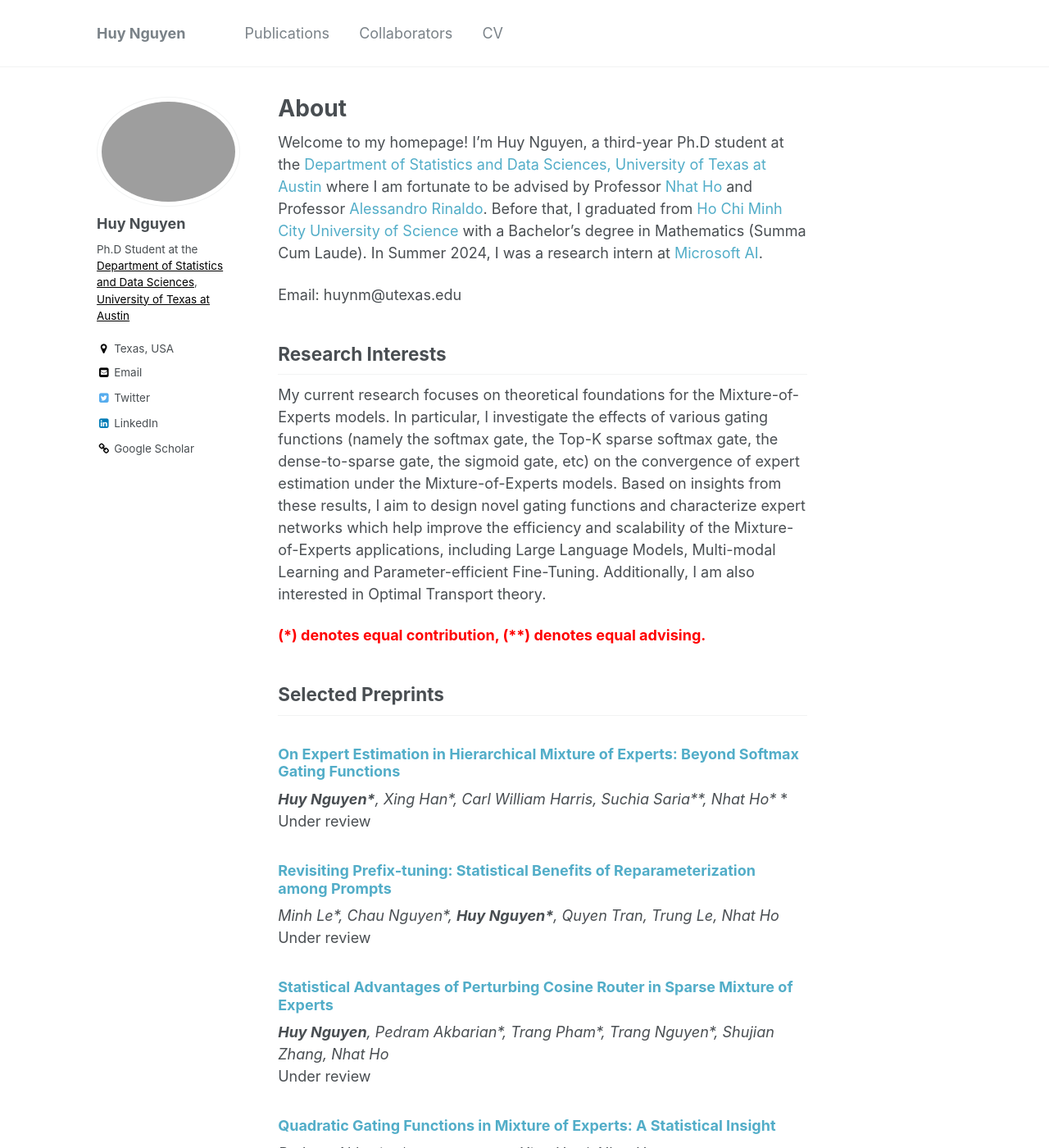
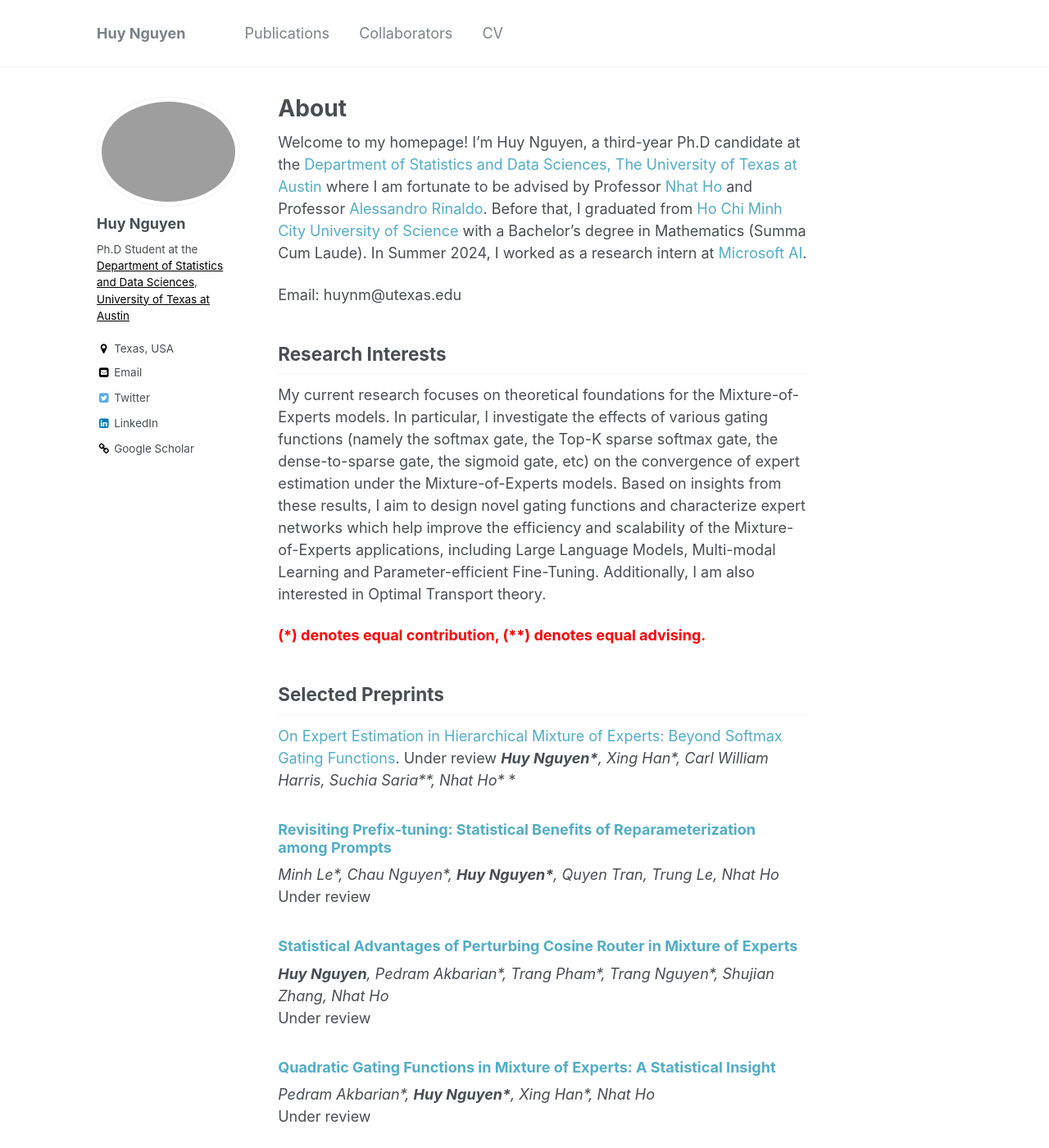
Before and after one commit to snowwhite2011/huyentrang0811.github.io, a Jekyll site: the page built from _pages/about.md, in a window 1280 px wide and 1400 px high. Shown: the whole window at 82% size. Built offline with Jekyll 4.4.1, drawn with Linux system fonts in a browser that asks for light colours; some of the changed text lies outside the part shown.

Commit message:
Update about.md

```diff
--- a/_pages/about.md
+++ b/_pages/about.md
@@ -11,7 +11,7 @@ redirect_from:
 {% include base_path %}
 
 
-Welcome to my homepage! I'm Huy Nguyen, a third-year Ph.D student at the [Department of Statistics and Data Sciences, University of Texas at Austin](https://stat.utexas.edu/) where I am fortunate to be advised by Professor [Nhat Ho](https://nhatptnk8912.github.io/) and Professor [Alessandro Rinaldo](https://arinaldo.github.io/). Before that, I graduated from [Ho Chi Minh City University of Science](https://en.hcmus.edu.vn/) with a Bachelor's degree in Mathematics (Summa Cum Laude). In Summer 2024, I was a research intern at [Microsoft AI](https://www.microsoft.com/en-us/ai).
+Welcome to my homepage! I'm Huy Nguyen, a third-year Ph.D candidate at the [Department of Statistics and Data Sciences, The University of Texas at Austin](https://stat.utexas.edu/) where I am fortunate to be advised by Professor [Nhat Ho](https://nhatptnk8912.github.io/) and Professor [Alessandro Rinaldo](https://arinaldo.github.io/). Before that, I graduated from [Ho Chi Minh City University of Science](https://en.hcmus.edu.vn/) with a Bachelor's degree in Mathematics (Summa Cum Laude). In Summer 2024, I worked as a research intern at [Microsoft AI](https://www.microsoft.com/en-us/ai).
 
 Email: huynm@utexas.edu
 ## Research Interests
@@ -20,13 +20,13 @@ My current research focuses on theoretical foundations for the Mixture-of-Expert
 <span style="color:red"> **(\*) denotes equal contribution, (\**) denotes equal advising.** </span> <br/>
 
 ## Selected Preprints
-### [On Expert Estimation in Hierarchical Mixture of Experts: Beyond Softmax Gating Functions](https://arxiv.org/abs/2410.02935)
+[On Expert Estimation in Hierarchical Mixture of Experts: Beyond Softmax Gating Functions](https://arxiv.org/abs/2410.02935). Under review
 *__Huy Nguyen\*__, Xing Han\*, Carl William Harris, Suchia Saria\*\*, Nhat Ho\** *<br/>
-Under review
+
 ### [Revisiting Prefix-tuning: Statistical Benefits of Reparameterization among Prompts](https://arxiv.org/abs/2410.02200)
 *Minh Le\*, Chau Nguyen\*, __Huy Nguyen\*__, Quyen Tran, Trung Le, Nhat Ho*<br/>
 Under review
-### [Statistical Advantages of Perturbing Cosine Router in Sparse Mixture of Experts](https://arxiv.org/abs/2405.14131)
+### [Statistical Advantages of Perturbing Cosine Router in Mixture of Experts](https://arxiv.org/abs/2405.14131)
 *__Huy Nguyen__, Pedram Akbarian\*, Trang Pham\*, Trang Nguyen\*, Shujian Zhang, Nhat Ho*<br/>
 Under review
 ### [Quadratic Gating Functions in Mixture of Experts: A Statistical Insight](https://arxiv.org/abs/2410.11222)
@@ -85,8 +85,9 @@ In AISTATS, 2022.
 Advances in NeurIPS, 2021.
 
 ## Recent News
+- **[Dec 2024]** I was recognized as a top reviewer at NeurIPS 2024. I was also promoted to PhD candidate at UT Austin.
 - **[Oct 2024]** Four new papers on Mixture of Experts are out, [[1](https://arxiv.org/abs/2410.02935)], [[2](https://arxiv.org/abs/2410.02200)], [[3](https://arxiv.org/abs/2410.11222)] and [[4](https://arxiv.org/abs/2410.12258)].
-- **[Sep 2024]** Three papers on Mixture of Experts, [[1](https://arxiv.org/abs/2405.13997)], [[2](https://arxiv.org/abs/2402.03226)] and [[3](https://arxiv.org/abs/2405.14124)], are accepted to NeurIPS 2024.
+- **[Sep 2024]** Three papers on Mixture of Experts, [[1](https://arxiv.org/abs/2405.13997)], [[2](https://arxiv.org/abs/2402.03226)] and [[3](https://arxiv.org/abs/2405.14124)], are accepted to NeurIPS 2024. See you in Vancouver, Canada this December!
 - **[May 2024]** I start my research internship at Microsoft AI where I will work on the applications of Mixture of Experts in Large Language Models.
 - **[May 2024]** Three new papers on Mixture of Experts [[1](https://arxiv.org/abs/2405.13997)], [[2](https://arxiv.org/abs/2405.14131)] and [[3](https://arxiv.org/abs/2405.14124)] are out!
 - **[May 2024]** Three papers on Mixture of Experts, [[1](https://arxiv.org/abs/2402.02952)], [[2](https://arxiv.org/abs/2401.13875)] and [[3](https://arxiv.org/abs/2310.14188)], are accepted to ICML 2024.
```
Also changed, not shown: other parts of _pages/about.md (+1 -1 lines).
